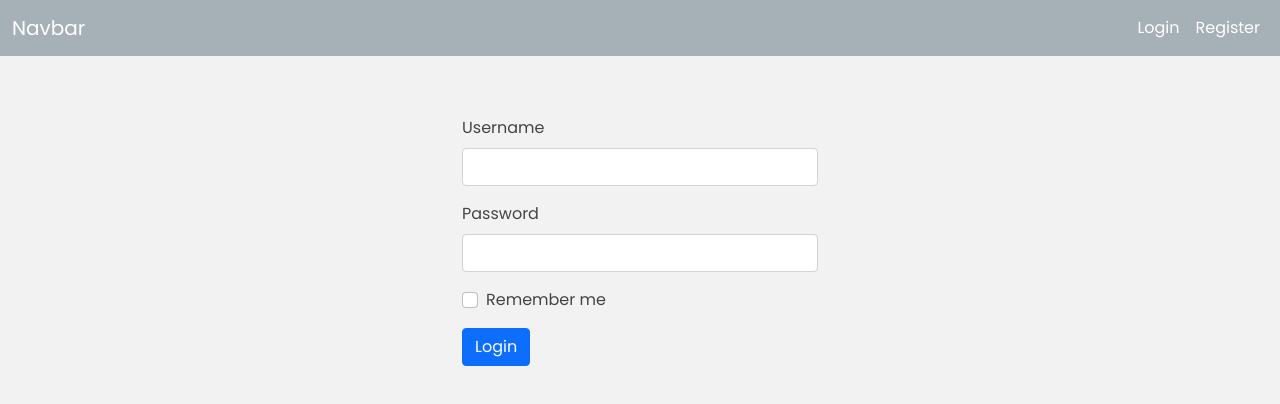
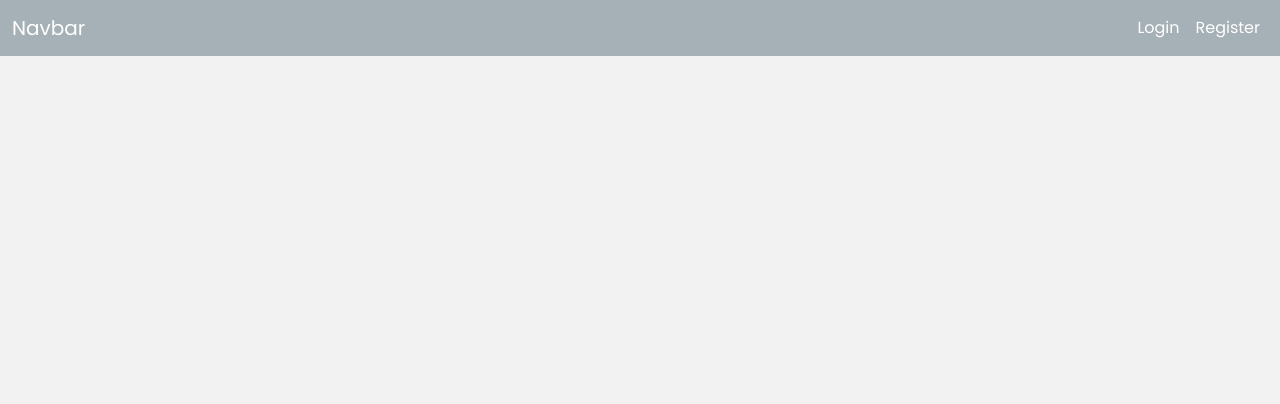
Before and after one commit to PialKanti/AttendanceManagement, a Vue app in the folder AttendanceManagement.ClientApp/: page / in a window 1280 px wide. Shown: the top 404 px of the page. Built offline with nearby package versions, Linux system fonts and the light colour scheme.

Commit message:
Added vue-router

```diff
--- a/AttendanceManagement.ClientApp/package.json
+++ b/AttendanceManagement.ClientApp/package.json
@@ -13,7 +13,8 @@
     "jest": "^29.5.0",
     "jest-editor-support": "^31.0.1",
     "pinia": "^2.0.33",
-    "vue": "^3.2.13"
+    "vue": "^3.2.13",
+    "vue-router": "^4.1.6"
   },
   "devDependencies": {
     "@babel/core": "^7.12.16",
--- a/AttendanceManagement.ClientApp/src/App.vue
+++ b/AttendanceManagement.ClientApp/src/App.vue
@@ -2,16 +2,17 @@
   <NavBar />
   <div class="container">
     <AlertMessage v-if="alertStore.isShown" />
-    <DashBoard v-if="authStore.user.isLoggedIn" />
-    <LoginForm v-else />
+    <!-- <DashBoard v-if="authStore.user.isLoggedIn" />
+    <LoginForm v-else /> -->
+    <router-view></router-view>
   </div>
 </template>
 
 <script>
 import NavBar from './components/NavBar.vue';
 import AlertMessage from './components/AlertMessage.vue';
-import DashBoard from './components/DashBoard.vue';
-import LoginForm from './components/LoginForm.vue'
+// import DashBoard from './components/DashBoard.vue';
+// import LoginForm from './components/LoginForm.vue'
 import { useAuthStore } from './stores/AuthStore';
 import { useAlertStore } from '@/stores/AlertStore';
 
@@ -25,9 +26,7 @@ export default {
   name: 'App',
   components: {
     NavBar,
-    AlertMessage,
-    LoginForm,
-    DashBoard
+    AlertMessage
   }
 }
 </script>
--- a/AttendanceManagement.ClientApp/src/components/LoginForm.vue
+++ b/AttendanceManagement.ClientApp/src/components/LoginForm.vue
@@ -52,6 +52,7 @@ export default {
             if (response.status === 200) {
                 this.authStore.login();
                 this.alertStore.show('Login successful', 'success');
+                this.$router.push('/dashboard');
             }
         }
     }
```
Also changed, not shown: AttendanceManagement.ClientApp/src/main.js (+8 -1 lines), AttendanceManagement.ClientApp/src/routes/router.js (added, +7 -0 lines), 1 other file (tests, documents, lock files or other folders).
